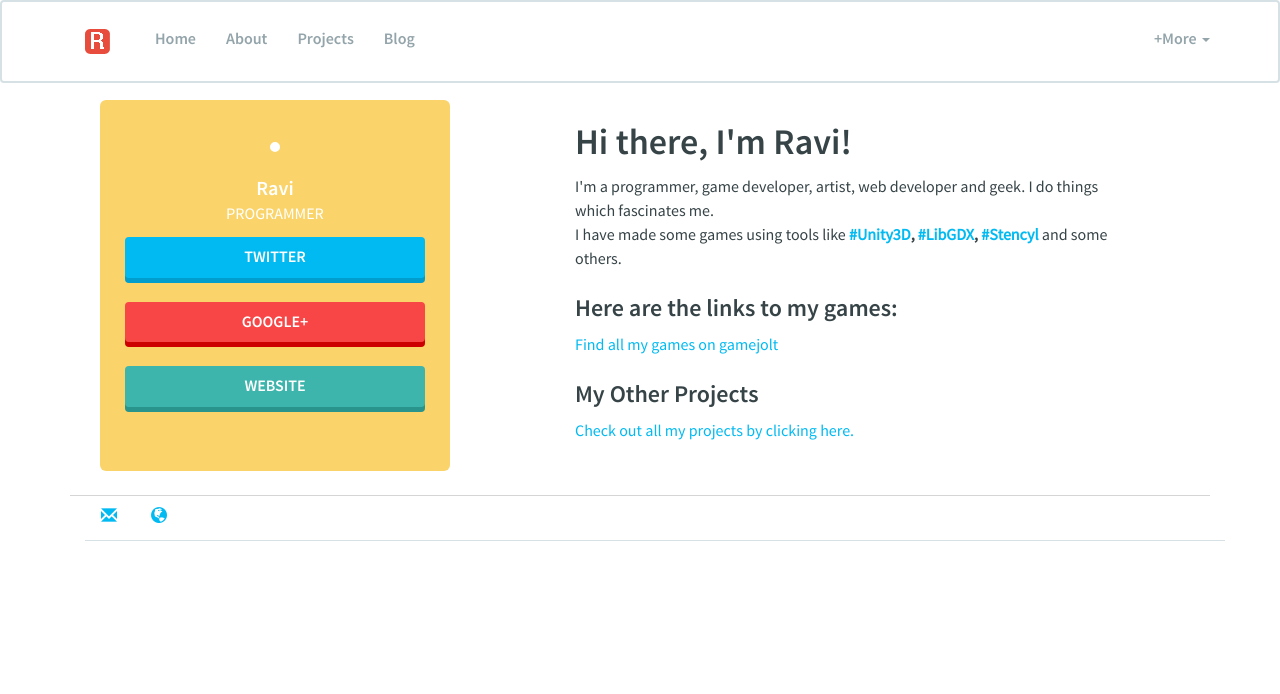
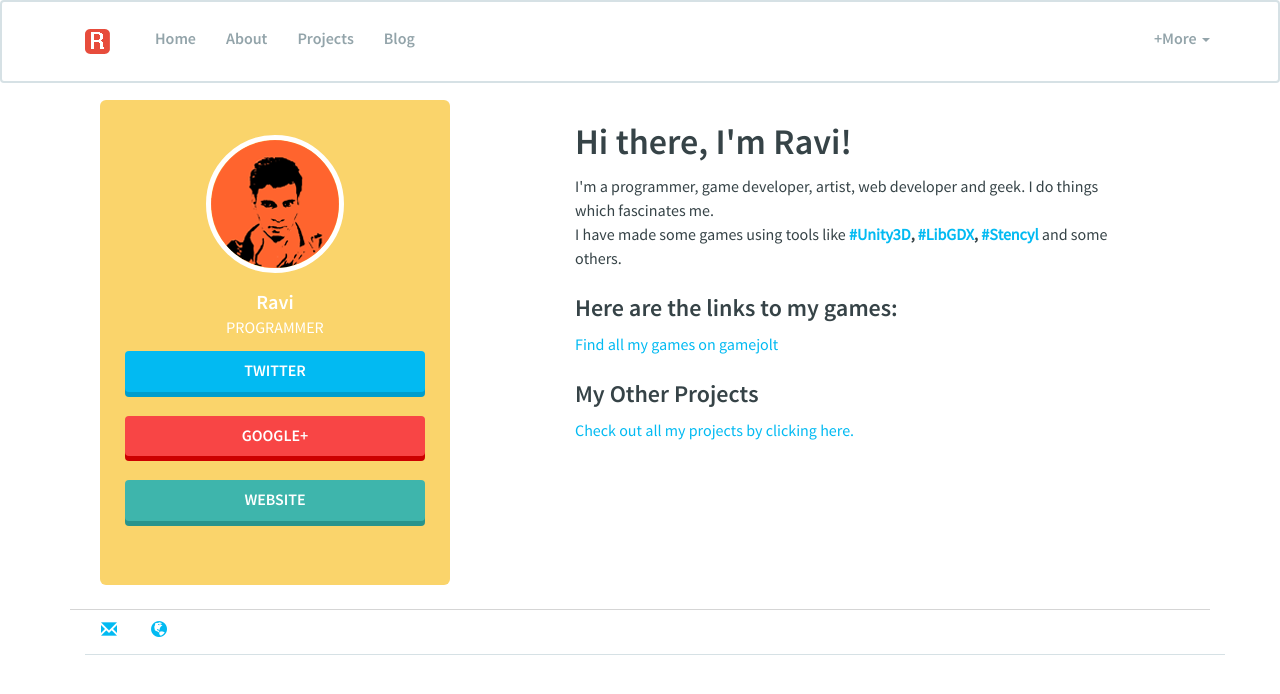
Before and after one commit to RaviiKmr/raviikmr.github.io, a Jekyll site: the page built from about/index.html, in a window 1280 px wide. Shown: the top 694 px of the page. Built offline with Jekyll 4.4.1, drawn with Linux system fonts in a browser that asks for light colours.

Commit message:
some changes on layout

```diff
--- a/_layouts/post.html
+++ b/_layouts/post.html
@@ -4,6 +4,8 @@
 <h1>{{ page.title }}</h1>
 <p class="meta">{{ page.date | date_to_string }}</p>
 
+<div class="container">
 <div class="post">
   {{ content }}
 </div>
+</div>
--- a/about/index.html
+++ b/about/index.html
@@ -9,7 +9,7 @@
 
 		<div class="col-md-4 col-xs-12 col-md-offset-0">
 		<div class="tile tile-profile">
-			<img src="images/logo2.png" alt="">
+			<img src="/images/logo2.png" alt="">
 			<h4>Ravi</h4>
 			<p>Programmer</p>
 			<a href="https://twitter.com/RaviiKmr" class="btn btn-block btn-primary btn-embossed">Twitter</a></br>
--- a/blog/index.html
+++ b/blog/index.html
@@ -2,6 +2,7 @@
 layout: default
 title: Blog | Ravi
 ---
+	<div class="container">
 	<h1>Blog Posts</h1>
 	<ul class="posts">
 
@@ -9,3 +10,4 @@
 	    <li><span>{{ post.date | date_to_string }}</span> » <a href="{{ post.url }}" title="{{ post.title }}">{{ post.title }}</a></li>
 	  {% endfor %}
 	</ul>
+	</div>
```
Also changed, not shown: _posts/2015-08-22-my-website-launched.md (+1 -0 lines).
